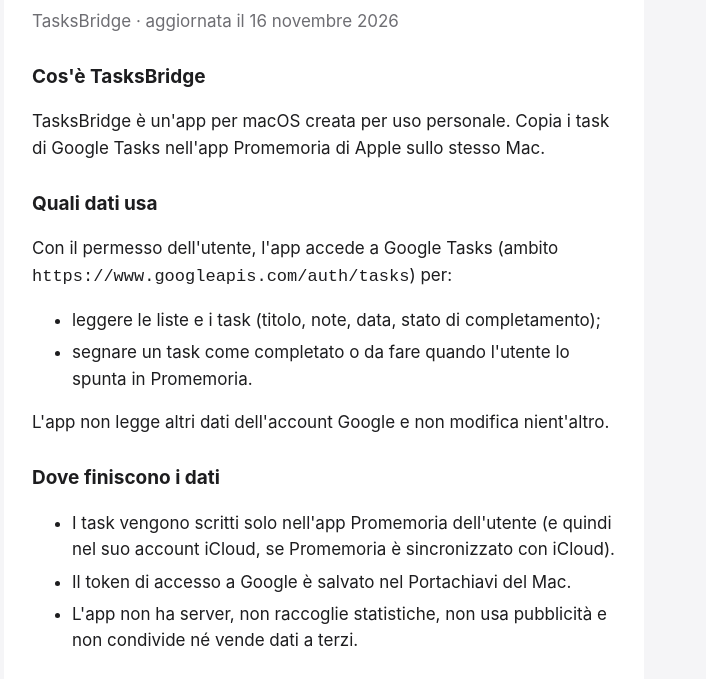
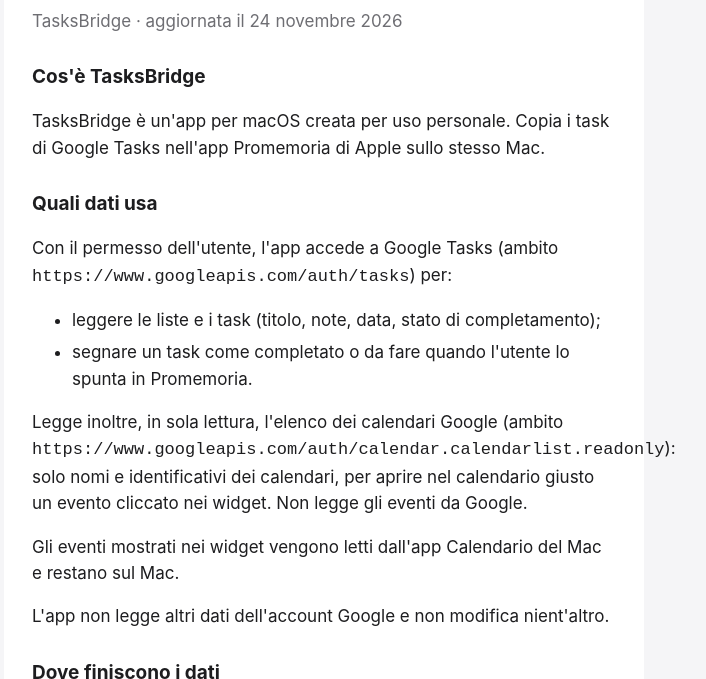
Before and after one commit to LK024/tasksbridge, a plain HTML site: page privacy.html in a window 1280 px wide. Shown: the part 127-806 px from the top of the page, without its empty margins (316-1022 px from the left). Drawn offline with Linux system fonts and the light colour scheme.

Commit message:
Privacy: add read-only calendar list access and local widget events
Co-Authored-By: Claude Opus 5.5 <noreply@anthropic.com>

```diff
--- a/privacy.html
+++ b/privacy.html
@@ -21,7 +21,7 @@
 <main>
   <div class="card">
     <h1>Informativa sulla privacy</h1>
-    <p class="sub">TasksBridge · aggiornata il 16 novembre 2026</p>
+    <p class="sub">TasksBridge · aggiornata il 24 novembre 2026</p>
 
     <h2>Cos'è TasksBridge</h2>
     <p>TasksBridge è un'app per macOS creata per uso personale. Copia i task di Google Tasks nell'app Promemoria di Apple sullo stesso Mac.</p>
@@ -32,6 +32,8 @@
       <li>leggere le liste e i task (titolo, note, data, stato di completamento);</li>
       <li>segnare un task come completato o da fare quando l'utente lo spunta in Promemoria.</li>
     </ul>
+    <p>Legge inoltre, in sola lettura, l'elenco dei calendari Google (ambito <code>https://www.googleapis.com/auth/calendar.calendarlist.readonly</code>): solo nomi e identificativi dei calendari, per aprire nel calendario giusto un evento cliccato nei widget. Non legge gli eventi da Google.</p>
+    <p>Gli eventi mostrati nei widget vengono letti dall'app Calendario del Mac e restano sul Mac.</p>
     <p>L'app non legge altri dati dell'account Google e non modifica nient'altro.</p>
 
     <h2>Dove finiscono i dati</h2>
```
